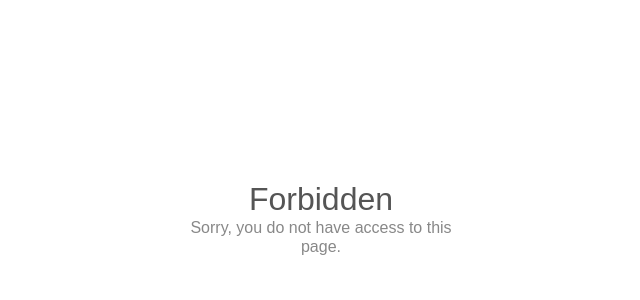
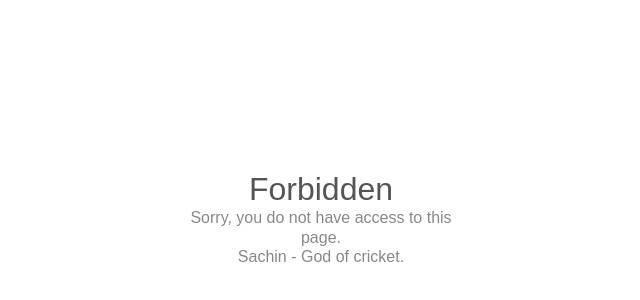
Before and after one commit to manojmuthina/Demo, a plain HTML site: page 403.html in a window 1280 px wide. Shown: the part 182-482 px from the top of the page, without its empty margins (319-959 px from the left). Drawn offline with Linux system fonts and the light colour scheme.

Commit message:
Added facts about sachin

```diff
--- a/403.html
+++ b/403.html
@@ -55,6 +55,7 @@
 <body>
     <h1>Forbidden</h1>
     <p>Sorry, you do not have access to this page.</p>
+	<p>Sachin - God of cricket.</p>
 </body>
 </html>
 <!-- IE needs 512+ bytes: http://blogs.msdn.com/b/ieinternals/archive/2010/08/19/http-error-pages-in-internet-explorer.aspx -->
```
Also changed, not shown: 404.html (+1 -0 lines).
